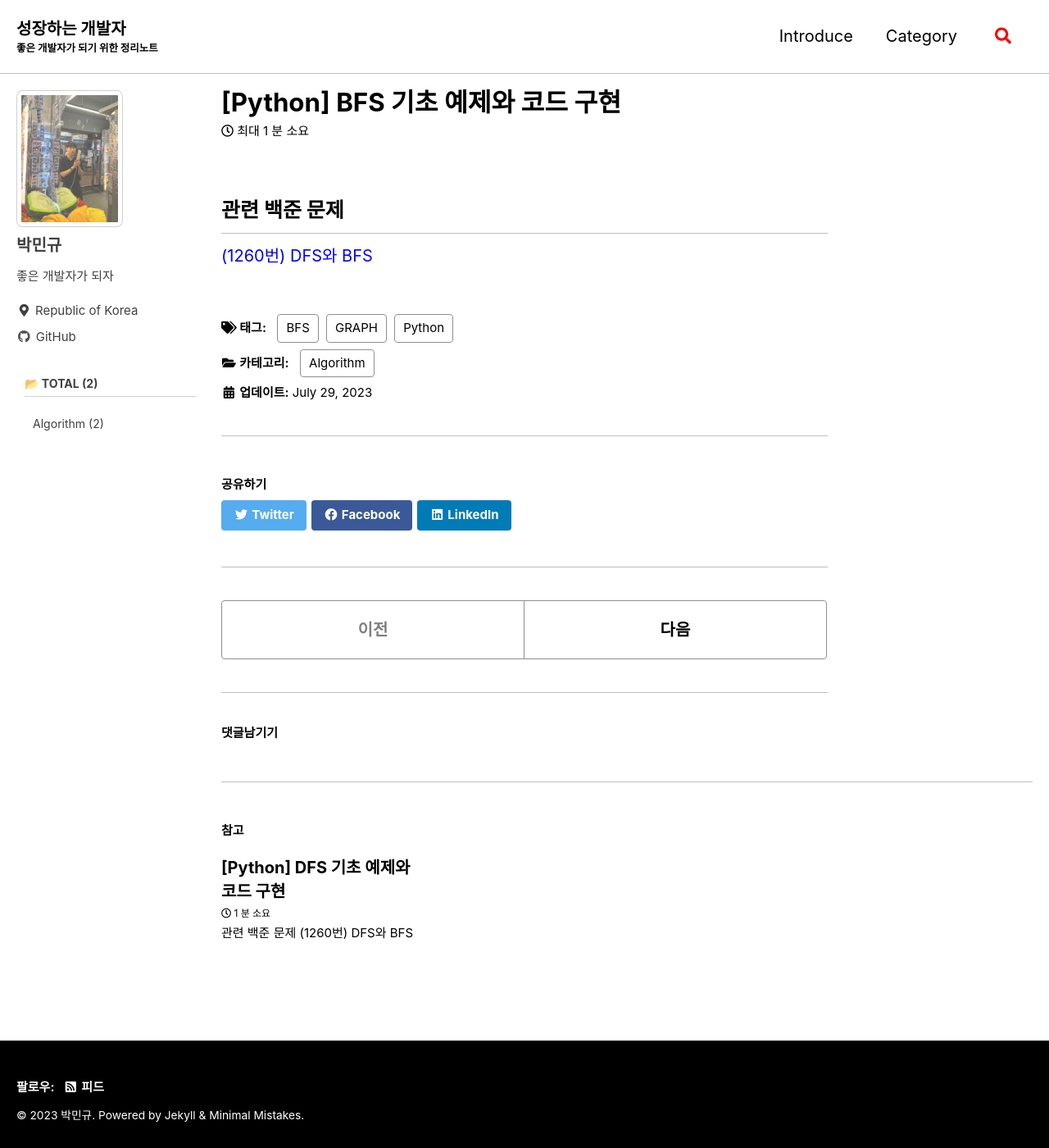
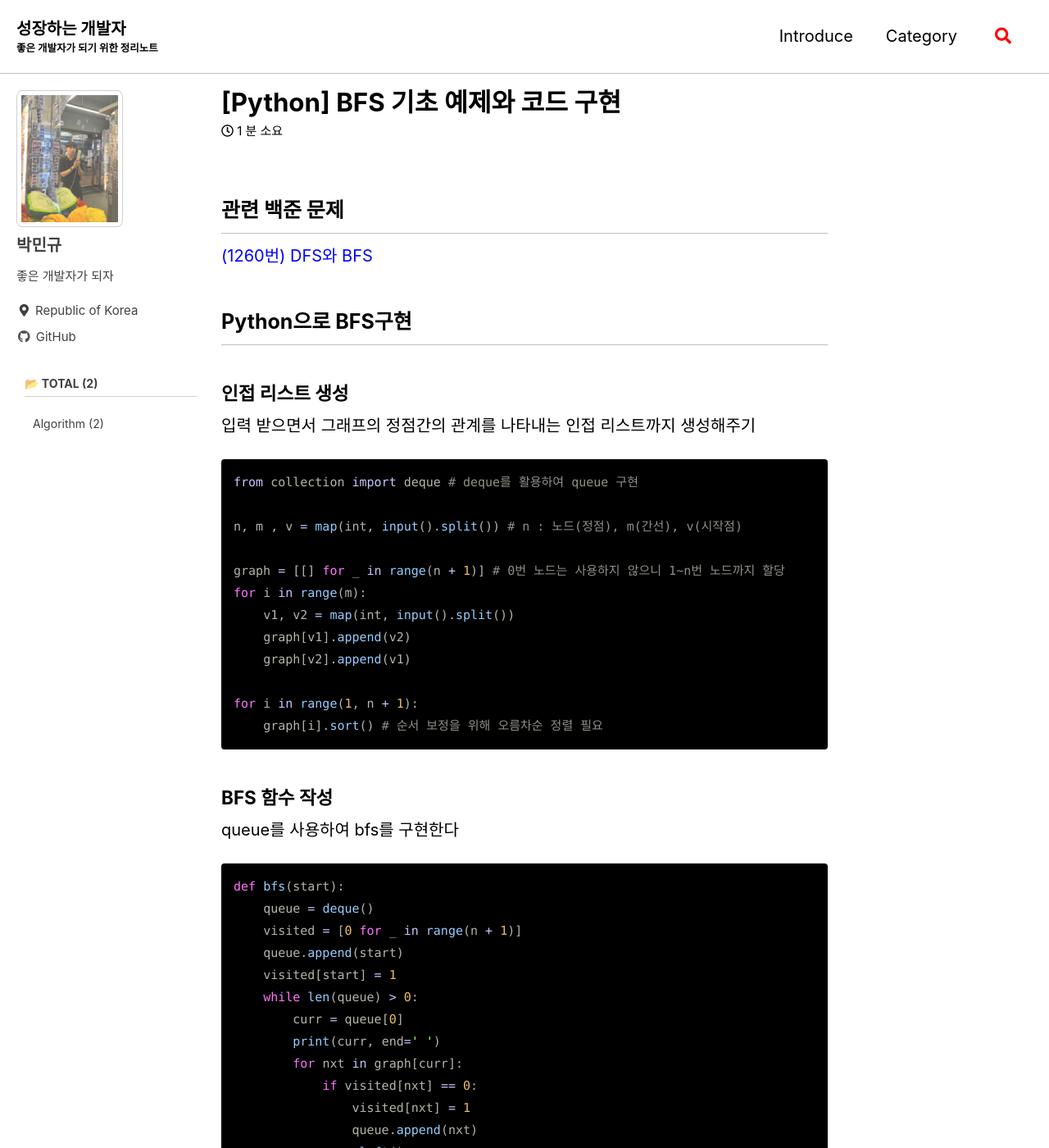
Before and after one commit to parkm2ngyu00/parkm2ngyu00.github.io, a Jekyll site: the page built from _posts/2023-07-29-BFS.md, in a window 1280 px wide and 1400 px high. Shown: the whole window at 82% size. Built offline with Jekyll 4.4.1, drawn with Linux system fonts in a browser that asks for light colours; cached includes are drawn as plain includes; some of the changed text lies outside the part shown.

Commit message:
Add BFS post

````diff
--- a/_posts/2023-07-29-BFS.md
+++ b/_posts/2023-07-29-BFS.md
@@ -9,3 +9,74 @@ tags:
 
 ## 관련 백준 문제
 [(1260번) DFS와 BFS](https://www.acmicpc.net/problem/1260)
+
+## Python으로 BFS구현
+### 인접 리스트 생성
+입력 받으면서 그래프의 정점간의 관계를 나타내는 인접 리스트까지 생성해주기
+```python
+from collection import deque # deque를 활용하여 queue 구현
+
+n, m , v = map(int, input().split()) # n : 노드(정점), m(간선), v(시작점)
+
+graph = [[] for _ in range(n + 1)] # 0번 노드는 사용하지 않으니 1~n번 노드까지 할당
+for i in range(m):
+    v1, v2 = map(int, input().split())
+    graph[v1].append(v2)
+    graph[v2].append(v1)
+
+for i in range(1, n + 1):
+    graph[i].sort() # 순서 보정을 위해 오름차순 정렬 필요
+```
+
+### BFS 함수 작성
+queue를 사용하여 bfs를 구현한다
+```python
+def bfs(start):
+    queue = deque()
+    visited = [0 for _ in range(n + 1)]
+    queue.append(start)
+    visited[start] = 1
+    while len(queue) > 0:
+        curr = queue[0]
+        print(curr, end=' ')
+        for nxt in graph[curr]:
+            if visited[nxt] == 0:
+                visited[nxt] = 1
+                queue.append(nxt)
+        queue.popleft()
+```
+
+### 전체 코드
+```python
+from collections import deque
+
+n, m, v = map(int, input().split())
+
+# 인접 리스트
+graph = [[] for _ in range(n+1)] # 1번부터 n번까지 정점 사용
+
+# 간선 처리
+for i in range(m):
+    v1, v2 = map(int, input().split())
+    graph[v1].append(v2)
+    graph[v2].append(v1) # 단방향이면 이거 주석처리 하면 됨
+
+for i in range(1, n+1):
+    graph[i].sort() # 순서 보정을 위해 오름차순 정렬 필요
+
+def bfs(start):
+    queue = deque()
+    visited = [0 for _ in range(n + 1)]
+    queue.append(start)
+    visited[start] = 1
+    while len(queue) > 0:
+        curr = queue[0]
+        print(curr, end=' ')
+        for nxt in graph[curr]:
+            if visited[nxt] == 0:
+                visited[nxt] = 1
+                queue.append(nxt)
+        queue.popleft()
+
+bfs(v)
+```
````
